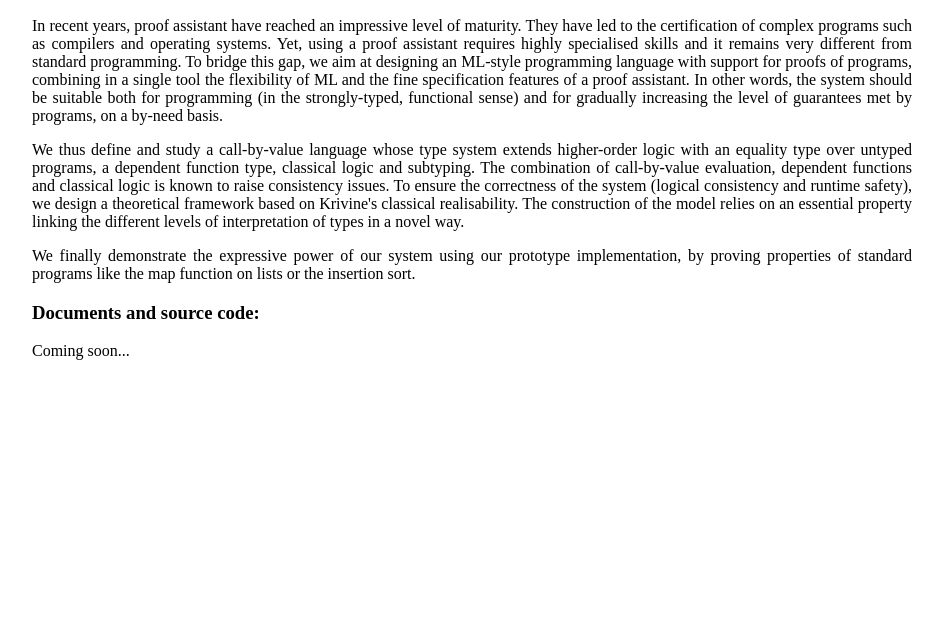
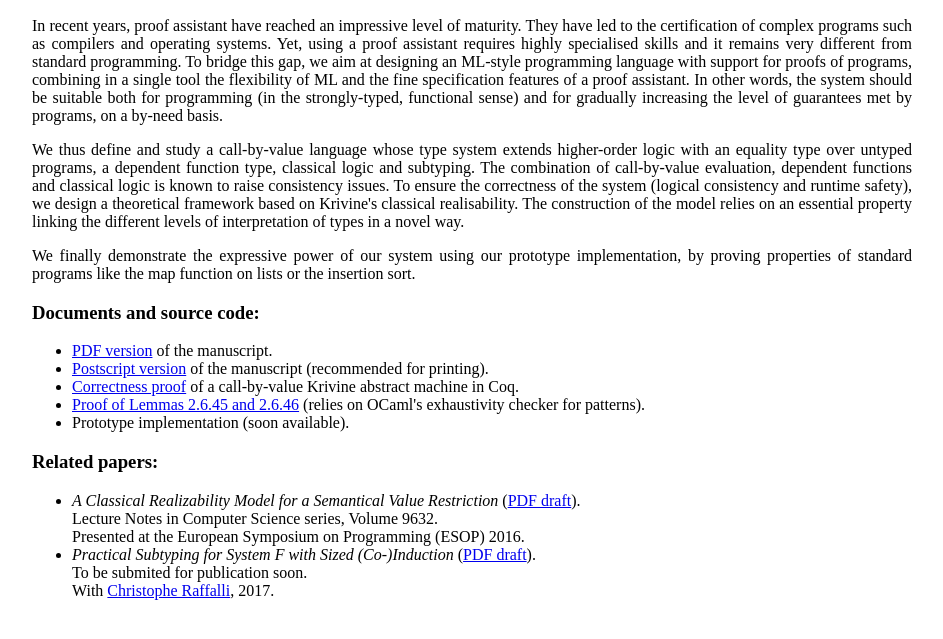
Before and after one commit to rlepigre/phd, a plain HTML site: page www/index.html in a window 1280 px wide. Shown: the part 177-816 px from the top of the page, without its empty margins (168-1111 px from the left). Drawn offline with Linux system fonts and the light colour scheme.

Commit message:
Loads of stuff including webpage.

```diff
--- a/www/index.html
+++ b/www/index.html
@@ -47,14 +47,44 @@
       function on lists or the insertion sort.
     </p>
     <h3>Documents and source code:</h3>
-    <p>Coming soon...</p>
-    <!--
     <ul>
-      <li>...</li>
-      <li>...</li>
-      <li>...</li>
-      <li>...</li>
+      <li>
+        <a href="manuscript_lepigre.pdf">PDF version</a> of the manuscript.
+      </li>
+      <li>
+        <a href="manuscript_lepigre.ps">Postscript version</a> of the manuscript
+        (recommended for printing).
+      </li>
+      <li>
+        <a href="cbvMachine.v">Correctness proof</a> of a call-by-value
+        Krivine abstract machine in Coq.
+      </li>
+      <li>
+        <a href="classification.ml">Proof of Lemmas 2.6.45 and 2.6.46</a>
+        (relies on OCaml's exhaustivity checker for patterns).
+      </li>
+      <li>
+        Prototype implementation (soon available).
+      </li>
     </ul>
-    -->
+    <h3>Related papers:</h3>
+    <ul>
+      <li>
+        <em>A Classical Realizability Model for a Semantical Value Restriction</em>
+        (<a href="https://lama.univ-savoie.fr/~lepigre/files/docs/semvalrest2016.pdf">PDF draft</a>).
+        <br/>
+        Lecture Notes in Computer Science series, Volume 9632.
+        <br/>
+        Presented at the European Symposium on Programming (ESOP) 2016.
+      </li>
+      <li>
+        <em>Practical Subtyping for System F with Sized (Co-)Induction</em>
+        (<a href="../files/docs/subtyping2017.pdf">PDF draft</a>).
+        <br/>
+        To be submited for publication soon.
+        <br/>
+        With <a href="https://lama.univ-savoie.fr/~raffalli">Christophe Raffalli</a>, 2017.
+      </li>
+    </ul>
   </body>
 </html>
```
Also changed, not shown: www_redirect/index.html (added, +13 -0 lines), 13 other files.
